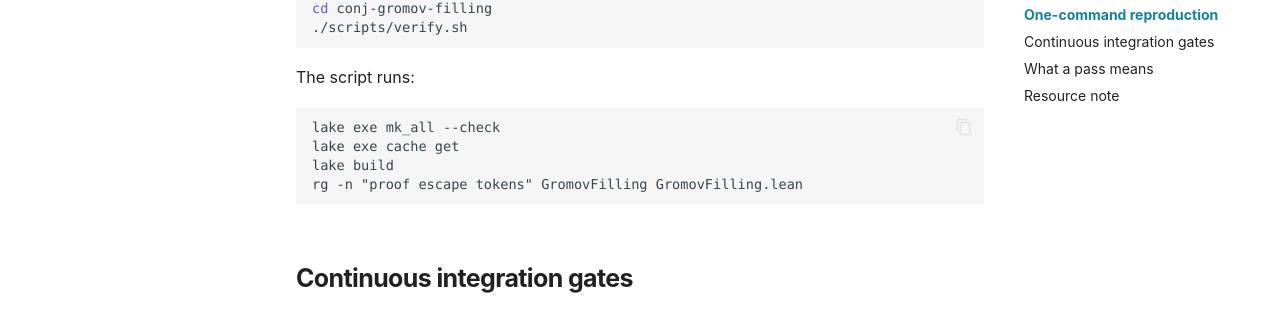
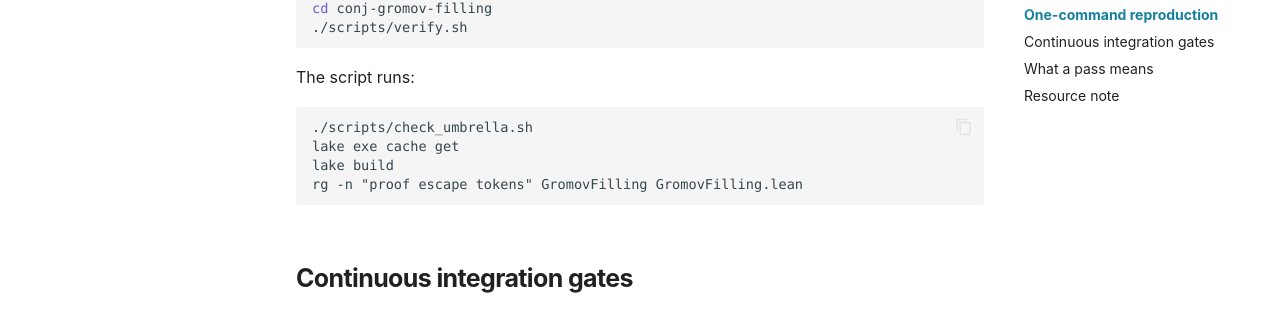
Before and after one commit to lowrank/gromov-filling-lower-bound, an MkDocs documentation site: the page built from docs/verification.md, in a window 1280 px wide and 900 px high, scrolled down 357 px. Shown: the part 141-452 px from the top of the window. Built offline with MkDocs 1.6.1 and Material for MkDocs 9.7.7, drawn with Linux system fonts in a browser that asks for light colours; comment, search, counter and statistics services are not loaded.

Commit message:
ci: replace the heavy umbrella check

````diff
--- a/docs/verification.md
+++ b/docs/verification.md
@@ -17,7 +17,7 @@ cd conj-gromov-filling
 The script runs:
 
 ```text
-lake exe mk_all --check
+./scripts/check_umbrella.sh
 lake exe cache get
 lake build
 rg -n "proof escape tokens" GromovFilling GromovFilling.lean
````
Also changed, not shown: 3 other files.
